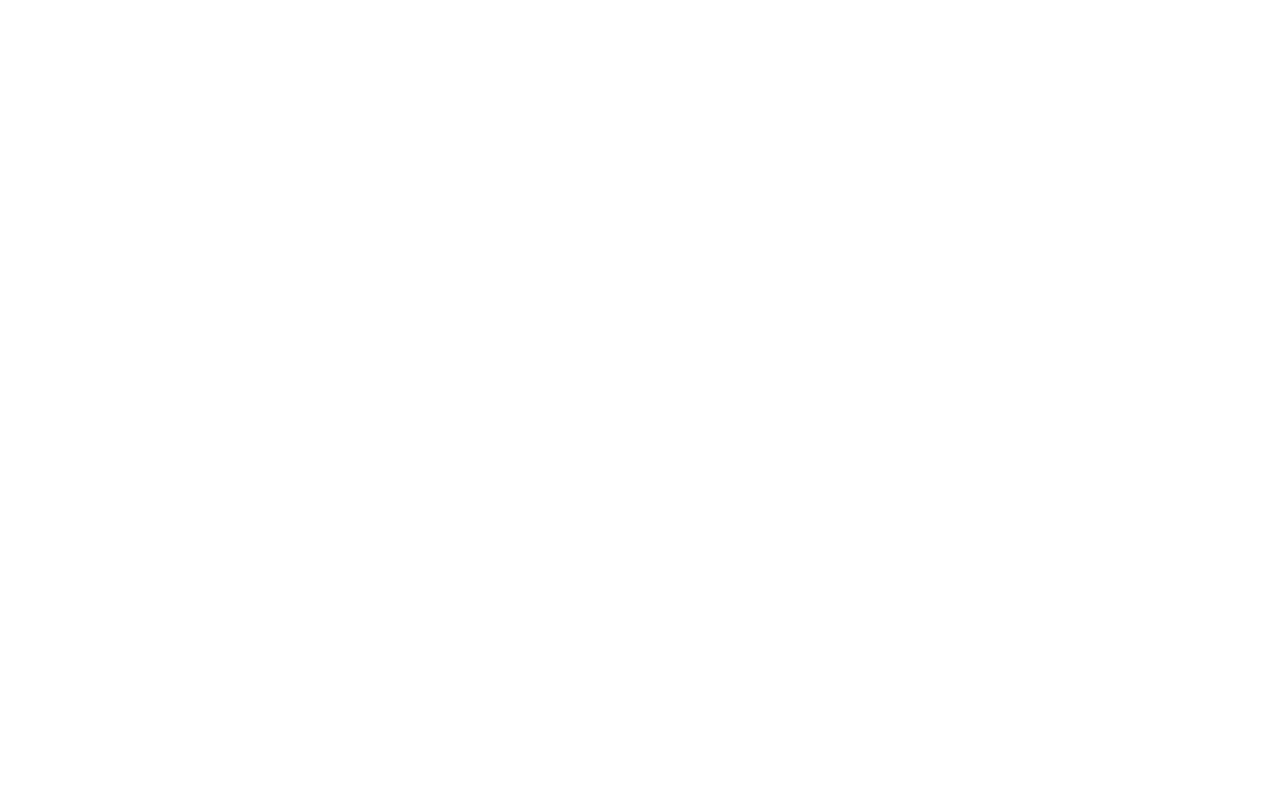
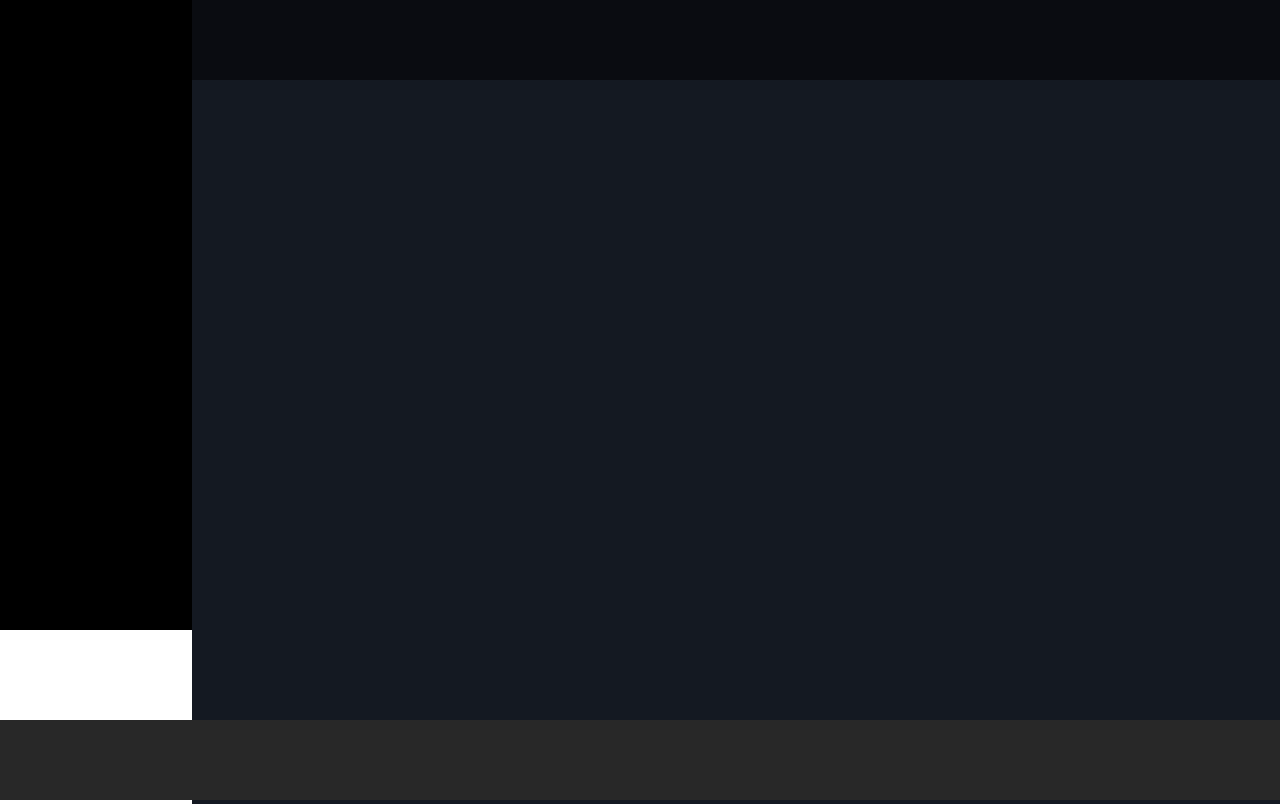
Before and after one commit to Gdany91/html-css-spotifyweb, a plain HTML site: page index.html in a window 1280 px wide. Shown: the top 804 px of the page. Drawn offline with Linux system fonts and the light colour scheme.

Commit message:
css-macro-structure

```diff
--- a/index.html
+++ b/index.html
@@ -4,29 +4,38 @@
     <meta charset="UTF-8">
     <meta http-equiv="X-UA-Compatible" content="IE=edge">
     <meta name="viewport" content="width=device-width, initial-scale=1.0">
-    <title>Document</title>
+    <link rel="stylesheet" href="style.css">
+    <title>Spotify</title>
 </head>
 <body>
-    <!-- menù laterala -->
-    <header>
-        <div class="menu-conteiner">
+
+
+    <main>
+        <!-- menù laterale -->
+            <!-- flex-conteiner macro-layout -->
+        <div class="structure-container">
+
+            <nav class="menuSx-container">
 
                 <!-- logo e navigazione-->
-        <nav>
+                <div class="logo">
+
+                </div>
+
+                <div class="">
 
                 </div>
 
                 <!-- playlist -->
                 <div>
 
-        </nav>
                 </div>
 
-    </header>
+            </nav>
 
-    <!--corpo  -->
-    <main>
 
+
+            <div class="body-container">
                 <!-- upgrade -->
                 <div class="upgrade">
 
@@ -39,14 +48,14 @@
                 </nav>
 
                 <!-- corpo della pagina -->
-        <div class="music-conteiner">
+                <div class="music-container">
 
                     <!-- brani recenti -->
                     <section>
 
                     </section>
 
-            <!--    jhon doe -->
+                    <!-- jhon doe -->
                     <section>
 
                     </section>
@@ -58,10 +67,13 @@
 
 
                 </div>
+            </div>
+        </div>
 
     </main>
         <!-- player -->
     <footer>
+        <div class="player-container">
             <!-- brano riproduzione -->
             <section>
 
@@ -76,6 +88,8 @@
             <section>
 
             </section>
+        </div>
+
 
 
     </footer>
--- a/style.css
+++ b/style.css
@@ -5,4 +5,77 @@
 }
 
 
-/* header */
+.structure-container{
+    position: relative;
+}
+
+ /* menu laterale */
+
+ .menuSx-container{
+    width: 15vw;
+    background-color: #000000;
+    height: 630px;
+    position: absolute;
+    top: 0;
+
+
+
+    /* DEBUG */
+}
+
+
+/* logo */
+
+
+    .upgrade{
+        width: 85vw;
+        height: 80px;
+        position: absolute;
+        top: 0;
+        left: 15vw;
+        background-color: #000000;
+        opacity: 0.5;
+    }
+
+
+  /* corpo centrale */
+
+    .body-container{
+        margin-left: 15vw;
+        overflow-y: scroll;
+
+
+        /* DEBUG */
+        height: 1000px;
+        background-color: #141922;
+
+
+    }
+
+
+
+
+
+
+
+
+
+
+
+
+
+
+
+
+    /* footer */
+
+
+    .player-container{
+        width: 100vw;
+        height: 80px;
+        position:absolute;
+        bottom:0;
+        left: 0;
+        background-color: #282828;
+
+    }
```
Lines whose indentation alone changed are shown as unchanged.
